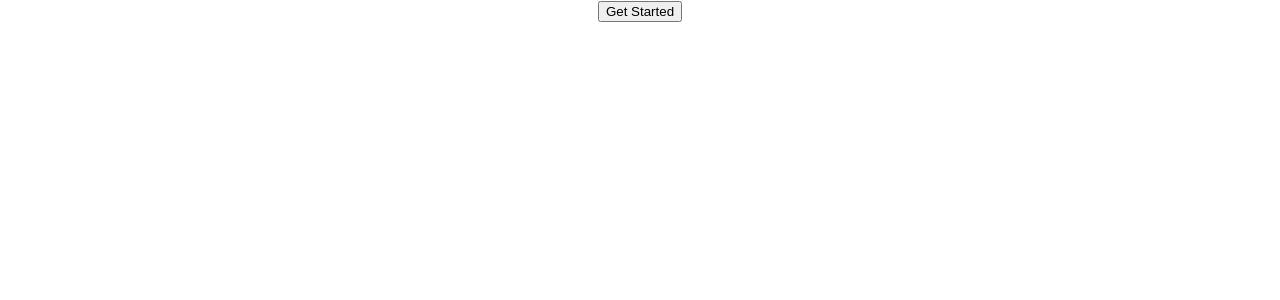
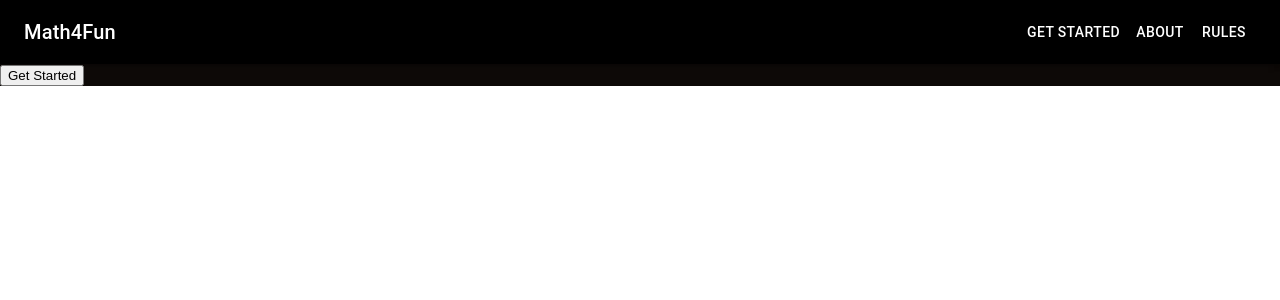
Before and after one commit to meghagl17/MathWebsite, a React (Create React App) app in the folder math_website/: page / in a window 1280 px wide. Shown: the top 300 px of the page. Built offline with nearby package versions, Linux system fonts and the light colour scheme.

Commit message:
added navbar

```diff
--- a/math_website/package.json
+++ b/math_website/package.json
@@ -3,6 +3,11 @@
   "version": "0.1.0",
   "private": true,
   "dependencies": {
+    "@emotion/react": "^11.11.4",
+    "@emotion/styled": "^11.11.5",
+    "@mui/icons-material": "^5.15.19",
+    "@mui/material": "^5.15.19",
+    "@mui/styled-engine": "^5.15.14",
     "@testing-library/jest-dom": "^5.17.0",
     "@testing-library/react": "^13.4.0",
     "@testing-library/user-event": "^13.5.0",
--- a/math_website/src/App.css
+++ b/math_website/src/App.css
@@ -1,38 +1,3 @@
 .App {
-  text-align: center;
+  background-color: #0D0907;
 }
-
-.App-logo {
-  height: 40vmin;
-  pointer-events: none;
-}
-
-@media (prefers-reduced-motion: no-preference) {
-  .App-logo {
-    animation: App-logo-spin infinite 20s linear;
-  }
-}
-
-.App-header {
-  background-color: #282c34;
-  min-height: 100vh;
-  display: flex;
-  flex-direction: column;
-  align-items: center;
-  justify-content: center;
-  font-size: calc(10px + 2vmin);
-  color: white;
-}
-
-.App-link {
-  color: #61dafb;
-}
-
-@keyframes App-logo-spin {
-  from {
-    transform: rotate(0deg);
-  }
-  to {
-    transform: rotate(360deg);
-  }
-}
--- a/math_website/src/App.jsx
+++ b/math_website/src/App.jsx
@@ -7,6 +7,9 @@
 import Rules from './Components/Rules'
 import Play from './Components/Play'
 import Result from './Components/Result'
+import Navbar from './Components/Navbar'
+import { StyledEngineProvider } from '@mui/material/styles';
+
 
 function App() {
 
@@ -16,6 +19,9 @@
 
     return (
       <div className="App">
+        <StyledEngineProvider injectFirst>
+          <Navbar />
+        </StyledEngineProvider>
           <BrowserRouter>
               <Routes>
                 <Route path="/" element={<Home />} />
--- /dev/null
+++ b/math_website/src/Components/Navbar.jsx
@@ -0,0 +1,34 @@
+import * as React from 'react';
+import AppBar from '@mui/material/AppBar';
+import Box from '@mui/material/Box';
+import Toolbar from '@mui/material/Toolbar';
+import Typography from '@mui/material/Typography';
+import Button from '@mui/material/Button';
+import IconButton from '@mui/material/IconButton';
+import MenuIcon from '@mui/icons-material/Menu';
+
+export default function ButtonAppBar() {
+  return (
+    <Box sx={{ flexGrow: 1 }}>
+      <AppBar position="static" style={{ backgroundColor: 'black' }} elevation={3}>
+        <Toolbar>
+          {/* <IconButton
+            size="large"
+            edge="start"
+            color="inherit"
+            aria-label="menu"
+            sx={{ mr: 2 }}
+          >
+            <MenuIcon />
+          </IconButton> */}
+          <Typography variant="h6" component="div" sx={{ flexGrow: 1 }}>
+            Math4Fun
+          </Typography>
+          <Button color="inherit">GET STARTED</Button>
+          <Button color="inherit">ABOUT</Button>
+          <Button color="inherit">RULES</Button>
+        </Toolbar>
+      </AppBar>
+    </Box>
+  );
+}
```
Also changed, not shown: 1 other file (tests, documents, lock files or other folders).
